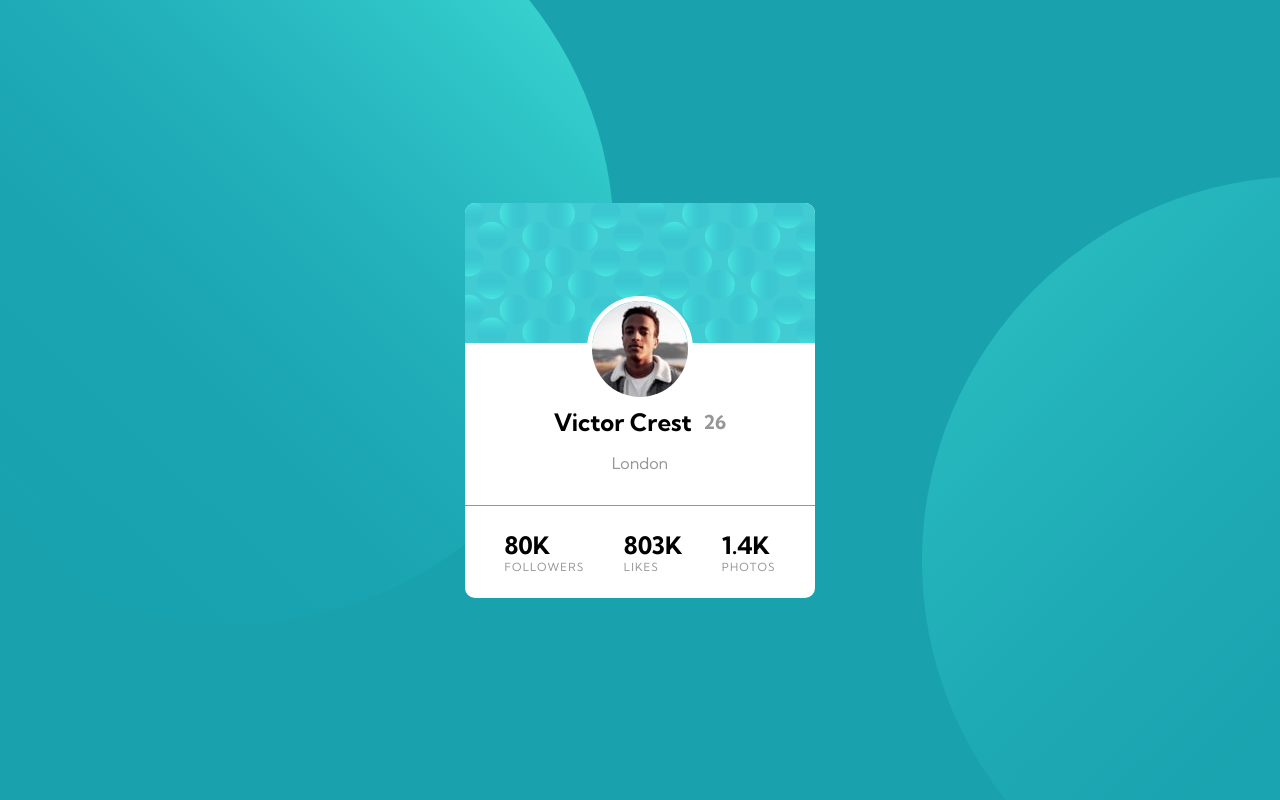
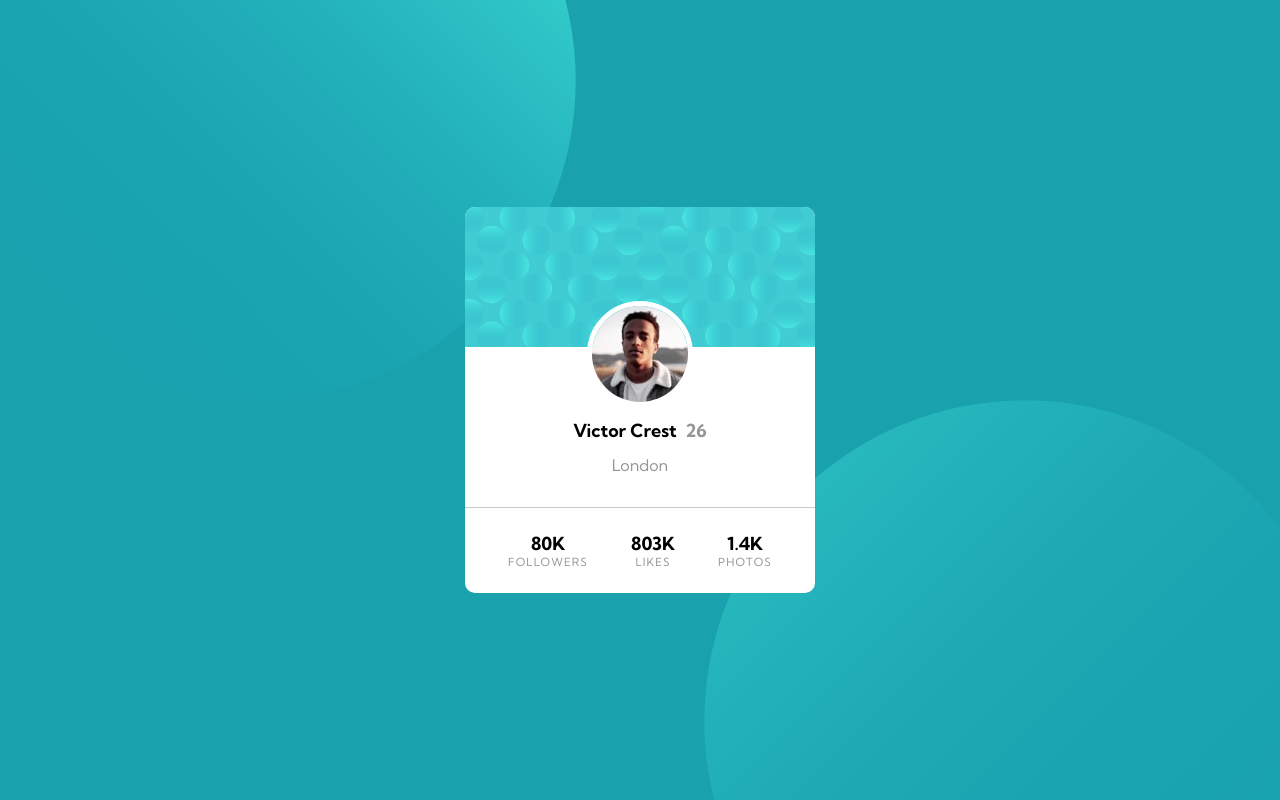
Before and after one commit to ChrisCablish/profile-card-component, a plain HTML site: page index.html in a window 1280 px wide. Drawn offline with Linux system fonts and the light colour scheme.

Commit message:
final position of items

```diff
--- a/style.css
+++ b/style.css
@@ -44,10 +44,10 @@ main {
     justify-content: center;
 }
 
-
 .abstract {
     z-index: 1;
 }
+
 .victor {
     position: absolute;
     z-index: 1;
@@ -63,15 +63,12 @@ main {
     flex-direction: column;
     align-items: center;
     justify-content: space-around;
-    padding-top: 4em;
+    padding-top: 4.5em;
     padding-bottom: 2em;
-    gap: 1em;
+    gap: .8em;
 }
 
-
-
 .profile-info span {
-    font-size: .8em;
     color: var(--Dark-gray);
 }
 
@@ -81,10 +78,12 @@ main {
     justify-content: center;
     gap: .5em;
     width: 100%;
+    font-size: 1.125em;
 }
 
 .profile-info p {
     color: hsl(0, 0%, 59%);
+
 }
 
 /*PROFILE STATS*/
@@ -94,16 +93,23 @@ main {
     align-items: center;
     justify-content: space-evenly;
     padding: 1.5em 0;
-    border-top: 1px solid hsl(0, 0%, 59%);
+    border-top: 1px solid rgba(150, 150, 150, 0.5);
 
 }
 
+.stats-section {
+    text-align: center;
+}
 
 .stats-section p {
     text-transform: uppercase;
     letter-spacing: .1em;
     font-size: 0.7em;
     color: hsl(0, 0%, 59%);
+}
+
+.stats-section h1 {
+    font-size: 1.125em;
 }
 
 
@@ -120,17 +126,17 @@ main {
 }
 
 .background-container img {
-    width: 60%;
+    width: 50%;
     object-fit: contain;
 
 }
 
 .img-left {
-    transform: translate(-20%, -20%);
+    transform: translate(-10%, -40%);
     z-index: -2;
 }
 
 .img-right {
-    transform: translate(20%, 20%);
+    transform: translate(10%, 40%);
     z-index: -2;
 }
```
